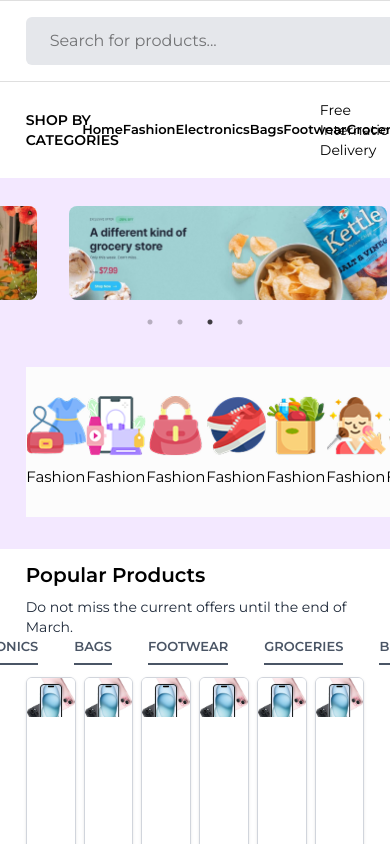
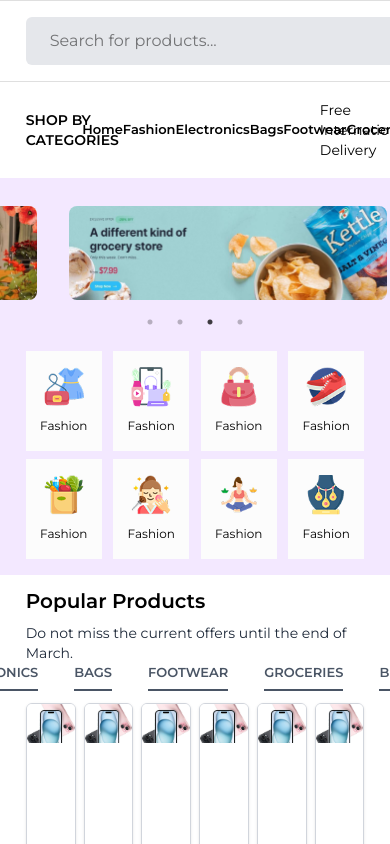
Before and after one commit to farzanacoder/CLASSYSHOP, a React (Vite) app: page / in a window 390 px wide. Shown: the top 844 px of the page. Built offline with nearby package versions, Linux system fonts and the light colour scheme; no server answers.

Commit message:
brand responsive done

```diff
--- a/src/components/BrandItem.jsx
+++ b/src/components/BrandItem.jsx
@@ -4,11 +4,11 @@ import Flex from "./Flex";
 
 const BrandItem = ({img , text}) => {
   return (
-    <Flex className="bg-body justify-center gap-2.5 items-center flex-col h-[150px] w-[155px]">
-      <div className="w-[60px] h-[60px]">
+    <Flex className="bg-body justify-center gap-2.5 items-center flex-col h-[100px] md:h-[150px] w-[76px] md:w-[155px]">
+      <div className="md:w-[60px] md:h-[60px] w-[40px] h-[40px]">
         <Image className="w-full h-full hover:scale-110 cursor-pointer duration-100" src={img} />
       </div>
-      <p className="text-[15px] font-mont">{text}</p>
+      <p className="md:text-[15px] text-[12px] font-mont">{text}</p>
     </Flex>
   );
 };
--- a/src/components/CartItem.jsx
+++ b/src/components/CartItem.jsx
@@ -6,8 +6,7 @@ import { IoStar } from 'react-icons/io5'
 const CartItem = ({subtitle , title , price , ShpBrnd , className}) => {
   return (
       <div className='relative overflow-hidden group rounded-md w-[170px] md:w-[205px] h-[390px] shadow-sm border border-gray-300'>
-        <Image className='w-full duration-150 transition-transform rounded-none cursor-pointer hover:scale-105' src={ShpBrnd}/>
-
+            <Image className='w-full duration-150 transition-transform rounded-none cursor-pointer hover:scale-105' src={ShpBrnd}/>
     <Flex className={`${className} pl-3.5 absolute top-44 h-[200px] flex-col text-left gap-1 items-start justify-center`}>
       <h1 className="text-sm mb-1 text-gray-500 hover:text-red duration-300 cursor-pointer">{title}</h1>
       <h1 className="md:text-sm text-[12px] mb-2 w-full font-mont font-semibold hover:text-red duration-300 cursor-pointer">{subtitle}</h1>
--- a/src/layouts/Brand.jsx
+++ b/src/layouts/Brand.jsx
@@ -15,7 +15,7 @@ const Brand = () => {
   return (
     <section className='bg-purple-100'>
         <Container>
-            <Flex className='justify-between py-8'>
+            <Flex className='flex flex-wrap justify-between gap-2 md:gap-0 py-4 md:py-8'>
                 <BrandItem img={Brand1} text='Fashion'/>
                 <BrandItem img={Brand2} text='Fashion'/>
                 <BrandItem img={Brand3} text='Fashion'/>
--- a/src/layouts/Electrnics.jsx
+++ b/src/layouts/Electrnics.jsx
@@ -23,7 +23,7 @@ const Electrnics = () => {
         </Flex>
 
 
-      <Flex className='flex flex-wrap gap-2 overflow-x-auto'>
+      <Flex className='flex flex-wrap gap-2 justify-between'>
           <CartItem ShpBrnd={Cartimg} title='Apple' subtitle='Apple iPhone 15 (Blue, 12...)' price='$1599.00' />
           <CartItem ShpBrnd={Cartimg} title='Apple' subtitle='Apple iPhone 15 (Blue, 12...)' price='$1599.00' />
           <CartItem ShpBrnd={Cartimg} title='Apple' subtitle='Apple iPhone 15 (Blue, 12...)' price='$1599.00' />
```
